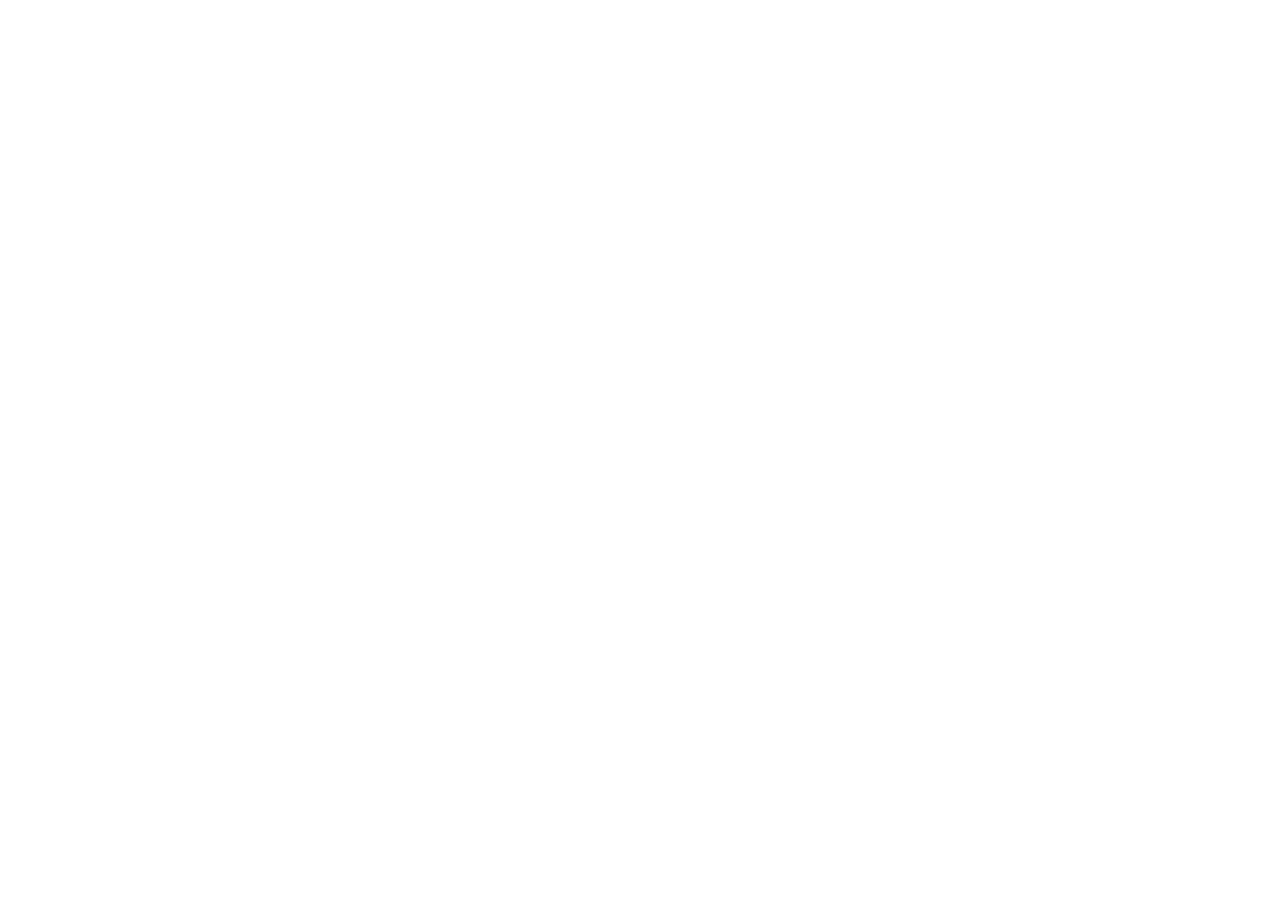
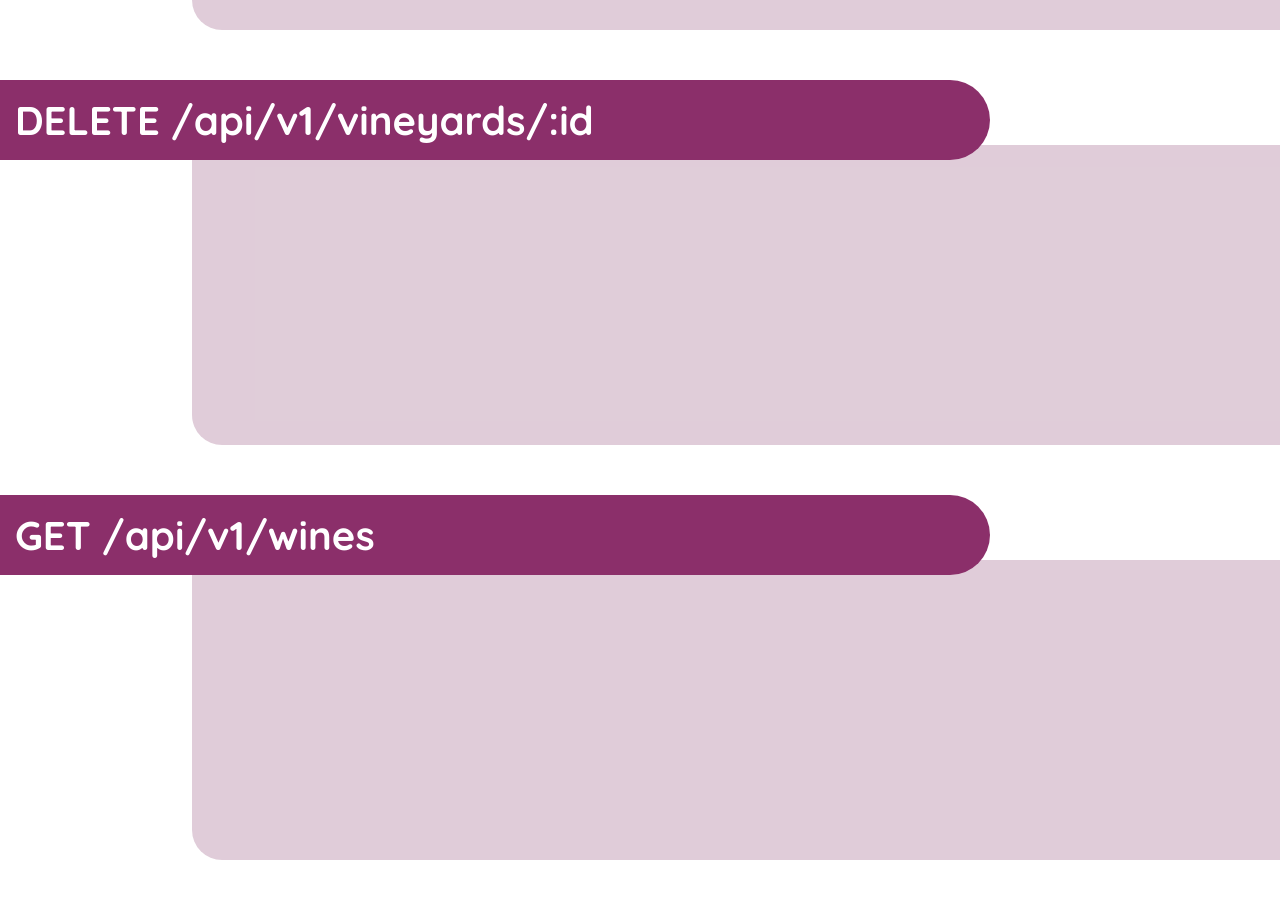
Before and after one commit to jarushford/nc-wines, a React (Create React App) app: page / in a window 1280 px wide. Shown: the part 3644-4552 px from the top of the page. Before the commit the page ends 3568 px from the top, so only its background shows below. Built offline with nearby package versions, Linux system fonts and the light colour scheme.

Commit message:
Setup endpoint component, basic format

```diff
--- a/src/APIList/APIList.js
+++ b/src/APIList/APIList.js
@@ -1,10 +1,20 @@
 import React from 'react'
+import Endpoint from '../Endpoint/Endpoint'
 
 export default function APIList() {
   return (
     <section className="api-list">
       <h2>Available Endpoints</h2>
-
+      <Endpoint method="GET" title="/api/v1/vineyards" />
+      <Endpoint method="GET" title="/api/v1/vineyards/:id" />
+      <Endpoint method="POST" title="/api/v1/vineyards/" />
+      <Endpoint method="PUT" title="/api/v1/vineyards/:id" />
+      <Endpoint method="DELETE" title="/api/v1/vineyards/:id" />
+      <Endpoint method="GET" title="/api/v1/wines" />
+      <Endpoint method="GET" title="/api/v1/wines/:id" />
+      <Endpoint method="POST" title="/api/v1/wines" />
+      <Endpoint method="PUT" title="/api/v1/wines/:vineyard_id" />
+      <Endpoint method="DELETE" title="/api/v1/wines/:id" />
     </section>
   )
 }
--- /dev/null
+++ b/src/Endpoint/Endpoint.js
@@ -0,0 +1,12 @@
+import React from 'react'
+
+export default function Endpoint({ method, title }) {
+  return (
+    <article className="endpoint">
+      <h1>{method}  {title}</h1>
+      <div className="endpt-info">
+
+      </div>
+    </article>
+  )
+}
--- /dev/null
+++ b/src/Endpoint/_Endpoint.scss
@@ -0,0 +1,30 @@
+.endpoint {
+
+  h1 {
+    font-family: 'Quicksand', sans-serif;
+    font-size: 2.5rem;
+    background: #8b2f6a;
+    width: 75%;
+    border-top-right-radius: 60px;
+    border-bottom-right-radius: 60px;
+    padding: 15px;
+    color: white;
+    margin-bottom: 0;
+    position: relative;
+    z-index: 2;
+    clear: both;
+  }
+}
+
+.endpt-info {
+  width: 85%;
+  float: right;
+  clear: both;
+  height: 300px;
+  background: rgba(101, 3, 67, 0.2);
+  margin-top: -15px;
+  margin-bottom: 50px;
+  border-bottom-left-radius: 30px;
+  position: relative;
+  z-index: 1;
+}
--- a/src/TestForm/TestForm.js
+++ b/src/TestForm/TestForm.js
@@ -76,10 +76,10 @@
             value={idSelector}
             onChange={(e) => this.updateValue(e, 'idSelector')}
           />
-          <label htmlFor="queryselect">Or do you already know the vineyard you're looking for?</label>
+          <label className={`${isDisabled && 'disabled'}`} htmlFor="queryselect">Or do you already know the vineyard you're looking for?</label>
           <select
             id="queryselect"
-            className="query-selector"
+            className={`query-selector ${isDisabled && 'disabled'}`}
             value={querySelector}
             disabled={isDisabled}
             onChange={(e) => this.updateValue(e, 'querySelector')}
@@ -90,6 +90,7 @@
           </select>
           <input
             type="text"
+            className={`${isDisabled && 'disabled'}`}
             placeholder="Search for a vineyard by name or region"
             value={querySearch}
             disabled={isDisabled}
--- a/src/TestForm/_TestForm.scss
+++ b/src/TestForm/_TestForm.scss
@@ -47,6 +47,7 @@
   height: 40px;
   outline: none;
   font-size: 1.3rem;
+  transition: .5s ease;
 }
 
 label {
@@ -58,6 +59,13 @@
   @include btn;
 }
 
+.disabled {
+  height: 0;
+  margin: 0;
+  opacity: 0;
+  transition: .5s ease;
+}
+
 .react-json-view {
   width: 90%;
   margin: 20px auto 50px;
--- a/src/main.scss
+++ b/src/main.scss
@@ -35,3 +35,4 @@
 @import './Header/Header';
 @import './TestForm/TestForm';
 @import './APIList/APIList';
+@import './Endpoint/Endpoint';
```
